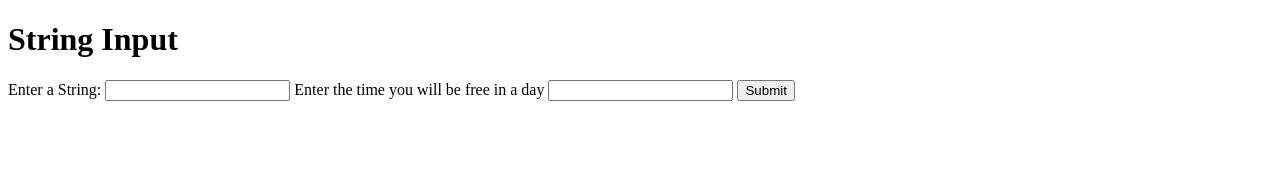
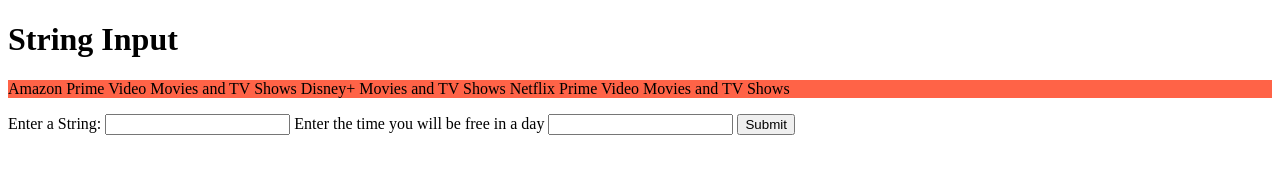
Before and after one commit to Madan26/Madan26.github.io, a plain HTML site: page index.html in a window 1280 px wide. Drawn offline with Linux system fonts and the light colour scheme.

Commit message:
index.html

```diff
--- a/index.html
+++ b/index.html
@@ -6,6 +6,9 @@
 <body>
     <h1>String Input</h1>
     <form action="http://localhost:5000/process_data" method="post">
+        <p style="background-color:tomato;">Amazon Prime Video Movies and TV Shows
+Disney+ Movies and TV Shows
+Netflix Prime Video Movies and TV Shows</p>
         <label for="inputString">Enter a String:</label>
         <input type="text" id="inputString" name="inputString" required>
         <label for="inputtime">Enter the time you will be free in a day</label>
```
